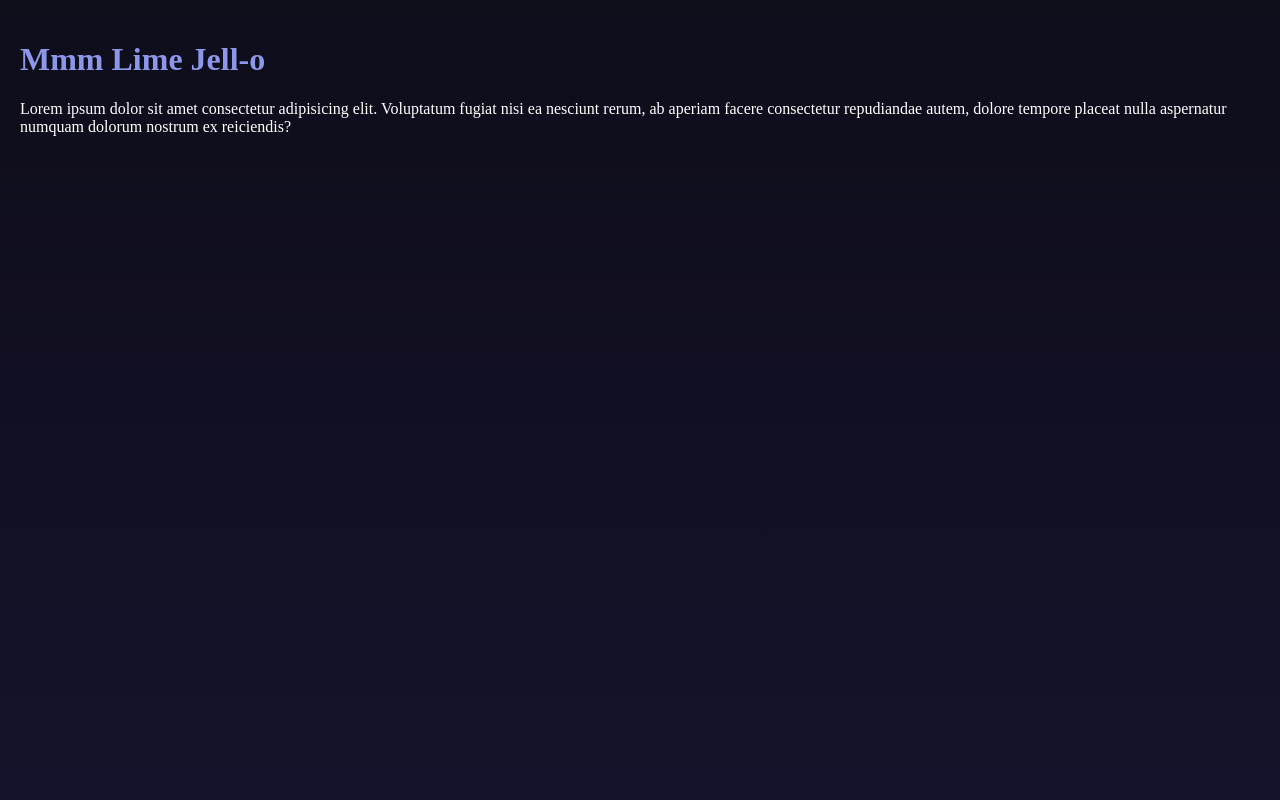
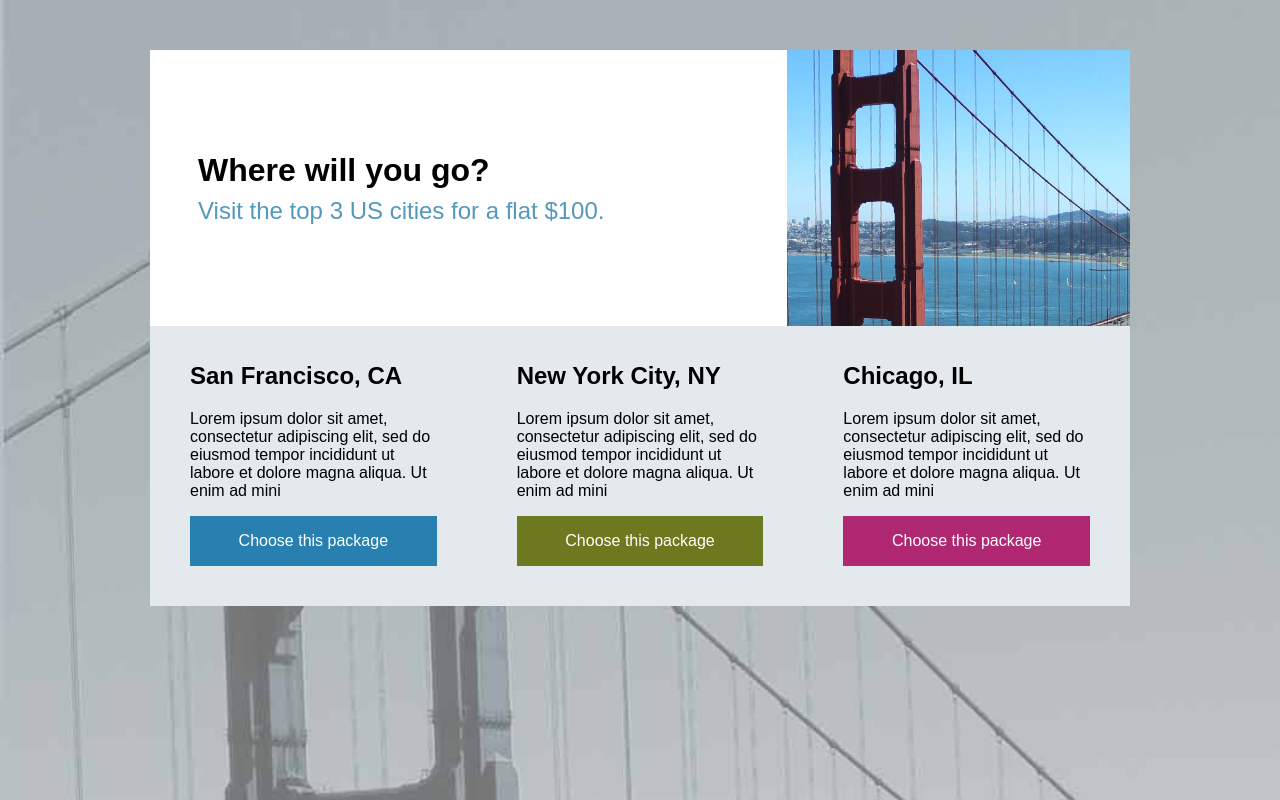
Before and after one commit to virtual/postcss-playground, a website: page index.html in a window 1280 px wide. Drawn offline with Linux system fonts and the light colour scheme.

Commit message:
example layout using postcss and mixin

```diff
--- a/Gulpfile.js
+++ b/Gulpfile.js
@@ -4,11 +4,13 @@
 const rename = require('gulp-rename');
 const browsersync = require('browser-sync').create();
 const postcssFlexbox = require('postcss-flexbox');
+const postcssMixins = require('postcss-mixins');
 const postcssVars = require('postcss-simple-vars');
 
 var plugins = [
     postcssFlexbox(),
     autoprefixer(),
+    postcssMixins(),
     postcssVars()
 ];
 
--- a/index.html
+++ b/index.html
@@ -1,15 +1,47 @@
 <!DOCTYPE html>
 <html lang="en">
-<head>
-    <meta charset="UTF-8">
-    <meta name="viewport" content="width=device-width, initial-scale=1.0">
-    <title>Mmm Lime Jell-o</title>
-    <link rel="stylesheet" href="dest/main.css">
-</head>
-<body>
-    <div class="container">
-        <h1>Mmm Lime Jell-o</h1>
-        <p>Lorem ipsum dolor sit amet consectetur adipisicing elit. Voluptatum fugiat nisi ea nesciunt rerum, ab aperiam facere consectetur repudiandae autem, dolore tempore placeat nulla aspernatur numquam dolorum nostrum ex reiciendis?</p>
-    </div>
-</body>
+    <head>
+        <title>Vacation</title>
+        <meta http-equiv="x-ua-compatible" content="ie=edge">
+	    <meta name="viewport" content="width=device-width, initial-scale=1.0" />
+
+        <link media="all" type="text/css" rel="stylesheet" href="https://maxcdn.bootstrapcdn.com/font-awesome/4.6.3/css/font-awesome.min.css">
+        <link media="all" type="text/css" rel="stylesheet" href="/dest/main.css">
+
+    </head>
+    <body>
+
+        <div id="container">
+            <div id="top-container">
+                <div id="titles">
+                    <h1>Where will you go?</h1>
+                    <p class="subtitle">Visit the top 3 US cities for a flat $100.</p>
+                </div>
+
+                <img src="images/gate.jpg" id="bridge">
+            </div>
+
+            <div id="packages">
+                <div class="columns">
+                    <h2>San Francisco, CA</h2>
+                    <p>Lorem ipsum dolor sit amet, consectetur adipiscing elit, sed do eiusmod tempor incididunt ut labore et dolore magna aliqua. Ut enim ad mini</p>
+
+                    <button id="ca">Choose this package <i class="hand"></i></button>
+                </div>
+                <div class="columns">
+                    <h2>New York City, NY</h2>
+                    <p>Lorem ipsum dolor sit amet, consectetur adipiscing elit, sed do eiusmod tempor incididunt ut labore et dolore magna aliqua. Ut enim ad mini</p>
+
+                    <button id="ny">Choose this package <i class="hand"></i></button>
+                </div>
+                <div class="columns">
+                    <h2>Chicago, IL</h2>
+                    <p>Lorem ipsum dolor sit amet, consectetur adipiscing elit, sed do eiusmod tempor incididunt ut labore et dolore magna aliqua. Ut enim ad mini</p>
+
+                    <button id="il">Choose this package <i class="hand"></i></button>
+                </div>
+            </div>
+        </div>
+
+    </body>
 </html>
--- a/package.json
+++ b/package.json
@@ -8,8 +8,10 @@
     "gulp": "^4.0.2",
     "gulp-postcss": "^9.0.1",
     "gulp-rename": "^2.0.0",
+    "postcss": "^8.4.31",
     "postcss-cssnext": "^3.1.1",
     "postcss-flexbox": "^1.0.3",
+    "postcss-mixins": "^9.0.4",
     "postcss-short": "^5.0.0",
     "postcss-short-color": "^4.0.0",
     "postcss-simple-vars": "^7.0.1",
--- a/styles/main.pcss
+++ b/styles/main.pcss
@@ -1,32 +1,109 @@
-$primary-color: #8c97ea;
-$secondary-color: #999;
+$primary-color: #b1c1c9;
+$secondary-color: #5498bc;
 
-html {
-    height: 100%;
+@define-mixin button-color $color-val {
+    background-color: #$(color-val);
+
+    &:hover {
+        box-shadow: 10px 10px 0px -3px rgba(0,0,0,0.11);
+    }
 }
 
 body {
-    background: linear-gradient(#0e0d1a, #15132b);
-    height: 100%;
-    margin: 0;
-    background-repeat: no-repeat;
-    background-attachment: fixed;
+    background: $primary-color url('../images/gate-bg.jpg') no-repeat;
+    background-size: cover;
 }
 
-.container {
-    padding: 20px;
-    max-width: 1440px;
-    margin: 0 auto;
+#container {
+    display: block;
+    margin: 50px auto;
+    width: 980px;
+    background-color: #fff;
+}
+
+#top-container {
+    box: horizontal space-between;
+}
+
+#titles {
+    padding: 3em;
+}
+
+h1, h2, p, button {
+    font-family: Arial, Helvetica, sans-serif;
 }
 
 h1 {
-    blur: 12px;
-    font-size: 2em;
-    color: $primary-color;
+    margin-top: 1.7em;
+    margin-bottom: 0;
 }
 
-p {
-    color: #fff;
+.subtitle {
+    font-size: 1.5em;
+    color: $secondary-color;
+    margin-top:.3em;
 }
 
-/* MY COMMENT */
+#top-container img {
+    width:35%;
+    height:35%;
+}
+
+#packages {
+    background-color: #e3e9ed;
+    box: horizontal space-between;
+}
+
+.columns {
+    padding: 1em 2.5em 2.5em 2.5em;
+}
+
+button {
+    border: 0;
+    padding: 1em;
+    width: 100%;
+    cursor:pointer;
+    color:white;
+    font-size:1em;
+    background-color: #000;
+}
+
+button#ca {
+    @mixin button-color 2880b1;
+}
+button#ny {
+    @mixin button-color 6d791f;
+}
+button#il {
+    @mixin button-color b12872;
+}
+
+.hand::before {
+    /* font-awesome: hand-o-right; */
+    margin-left: 10px;
+}
+
+@media (max-width:950px) {
+
+    #container {
+        width:100%;
+        margin: 0;
+    }
+
+    #top-container, #packages {
+        box:vertical;
+        text-align:center;
+    }
+
+    #top-container img {
+        width:100%;
+    }
+
+    #titles {
+        padding: 1em;
+    }
+
+    .columns {
+        padding: .5em 1.5em 1.5em 1.5em;
+    }
+}
```
Also changed, not shown: dest/main.css, images/gate-bg.jpg (added), images/gate.jpg (added), 1 other file.
